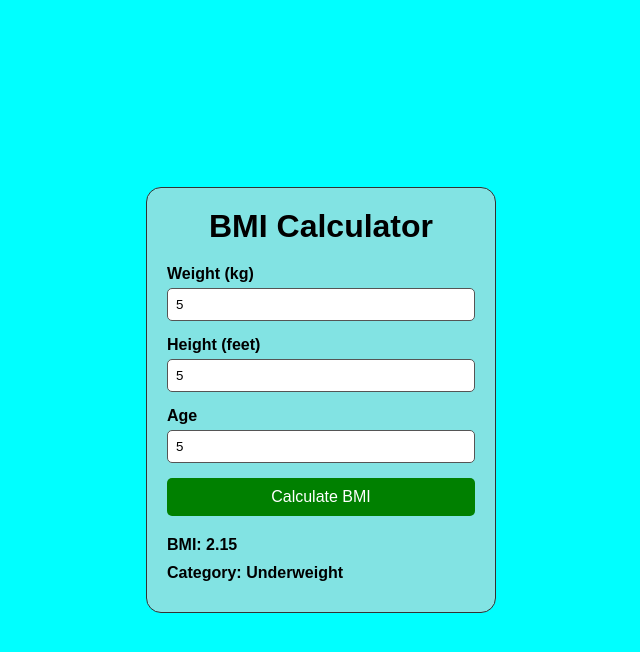
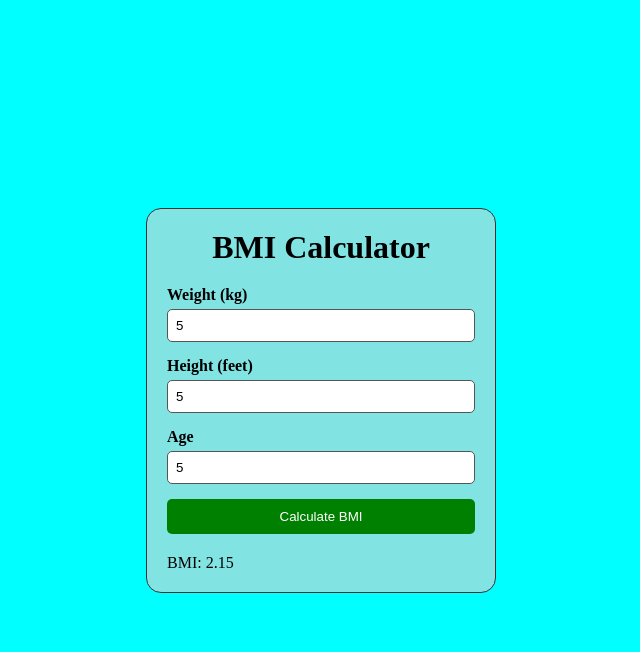
Before and after one commit to rajulapatibalaji931-cloud/BMI-calculator, a plain HTML site: page index.html in a window 1280 px wide. Both pictures are taken after typing "5", "5", "5" into the empty fields and a click on the button "Calculate BMI". Shown: the whole page, without its empty margins (319-959 px from the left). Drawn offline with Linux system fonts and the light colour scheme.

Commit message:
Update index.html

```diff
--- a/index.html
+++ b/index.html
@@ -9,7 +9,6 @@
         margin:0;
         padding:0;
         box-sizing:border-box;
-        font-family:Arial, sans-serif;
     }
     body{
         display:flex;
@@ -50,18 +49,9 @@
         border-radius:5px;
         background:green;
         color:white;
-        font-size:16px;
-        cursor:pointer;
-    }
-    button:hover{
-        background:darkgreen;
     }
     .output-section{
         margin-top:20px;
-    }
-    .output-section p{
-        margin:10px 0;
-        font-weight:bold;
     }
 </style>
 </head>
@@ -83,9 +73,17 @@
     <button onclick="calculateBMI()">Calculate BMI</button>
     <div class="output-section">
         <p>BMI: <span id="bmi-result">----</span></p>
-        <p>Category: <span id="bmi-category">----</span></p>
     </div>
 </div>
-<script src="script.js"></script>
+<script>
+   function calculateBMI() {
+    let weight = parseFloat(document.getElementById("weight").value);
+    let heightFeet = parseFloat(document.getElementById("height").value);
+    let age = parseInt(document.getElementById("age").value);
+    let heightMeter = heightFeet * 0.3048;
+    let bmi = weight / (heightMeter * heightMeter);
+    document.getElementById("bmi-result").textContent = bmi.toFixed(2);
+}
+</script>
 </body>
 </html>
```
